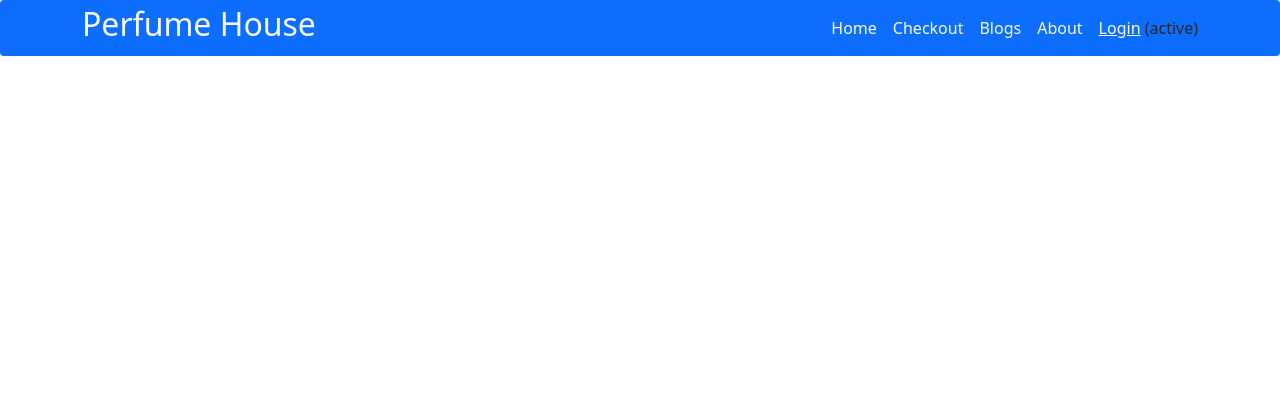
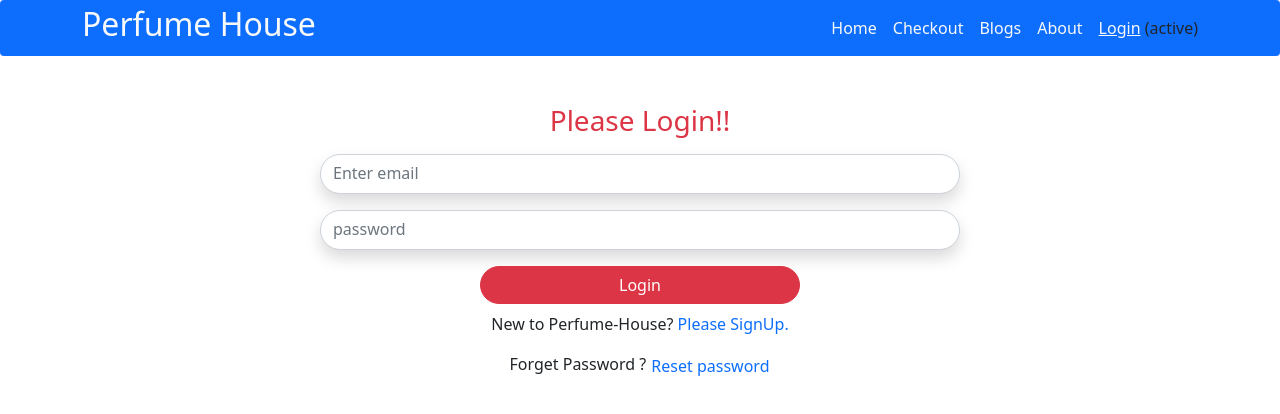
Before and after one commit to MilonMridha/wear-house, a React (Create React App) app: page /login in a window 1280 px wide. Shown: the top 414 px of the page. Built offline with nearby package versions, Linux system fonts and the light colour scheme; no server answers.

Commit message:
added signup

```diff
--- a/package.json
+++ b/package.json
@@ -14,6 +14,7 @@
     "react-firebase-hooks": "^5.0.3",
     "react-router-dom": "^6.3.0",
     "react-scripts": "5.0.1",
+    "react-toastify": "^8.2.0",
     "web-vitals": "^2.1.4"
   },
   "scripts": {
--- a/src/App.js
+++ b/src/App.js
@@ -3,8 +3,10 @@ import { Route, Routes } from 'react-router-dom';
 import './App.css';
 import Home from './Components/Home/Home';
 import Inventory from './Components/Inventory/Inventory';
+import Login from './Components/Login/Login';
 import ManageInventory from './Components/ManageInventory/ManageInventory';
 import Header from './Components/Shared/Header/Header';
+import SignUp from './Components/SignUp/SignUp';
 import InventoryId from './InventoryId/InventoryId';
 
 function App() {
@@ -15,6 +17,8 @@ function App() {
           <Route path='/' element={<Home></Home>}></Route>
           <Route path='/inventory/:id' element={<InventoryId></InventoryId>}></Route>
           <Route path='/manage' element={<ManageInventory></ManageInventory>}></Route>
+          <Route path='/login' element={<Login></Login>}></Route>
+          <Route path='/signup' element={<SignUp></SignUp>}></Route>
 
 
       </Routes>
--- /dev/null
+++ b/src/Components/Login/Login.js
@@ -0,0 +1,81 @@
+import React, { useRef } from 'react';
+import { Button, Form } from 'react-bootstrap';
+import { useSendPasswordResetEmail, useSignInWithEmailAndPassword } from 'react-firebase-hooks/auth';
+import { Link, useLocation, useNavigate } from 'react-router-dom';
+import { toast } from 'react-toastify';
+import auth from '../../firebase.init';
+
+const Login = () => {
+
+    const navigate = useNavigate();
+    const emailRef = useRef('');
+    const passwordRef = useRef('');
+
+    const [
+        signInWithEmailAndPassword,
+        user,
+        loading,
+        hookError,
+    ] = useSignInWithEmailAndPassword(auth);
+
+
+
+    const location = useLocation();
+    const from = location?.state?.from?.pathname || '/';
+    if (user) {
+        navigate(from, { replace: true });
+    }
+
+    const handleSubmit = (event) => {
+        event.preventDefault();
+        const email = emailRef.current.value;
+        const password = passwordRef.current.value;
+
+        signInWithEmailAndPassword(email, password);
+
+    }
+    const [sendPasswordResetEmail, sending] = useSendPasswordResetEmail(auth);
+
+    const resetPassword = async () => {
+        const email = emailRef.current.value;
+        if (email) {
+            await sendPasswordResetEmail(email);
+            toast('Sent email');
+        }
+        else {
+            toast('Enter your true email address');
+        }
+
+    }
+    // if (loading || sending) {
+    //     return <Loading></Loading>
+    // }
+    return (
+        <div className='mt-5'>
+            <h3 className='text-center text-danger mb-3'>Please Login!!</h3>
+            <Form onSubmit={handleSubmit}>
+                <Form.Group className="mb-3" controlId="formBasicEmail">
+
+                    <Form.Control ref={emailRef} className='rounded-pill w-50 mx-auto shadow pb-2' type="email" placeholder="Enter email" required />
+                </Form.Group>
+
+                <Form.Group className="mb-3" controlId="formBasicEmail">
+
+                    <Form.Control ref={passwordRef} className='rounded-pill w-50 mx-auto shadow pb-2' type="password" placeholder="password" required />
+                </Form.Group>
+
+
+
+                <p className='text-danger'>{hookError?.message} </p>
+                <Button className='w-25 d-block rounded-pill mx-auto' variant="danger" type="submit">
+                    Login
+                </Button>
+            </Form>
+            <p className='text-center mt-2'>New to Perfume-House? <Link to='/signup' className='text-decoration-none'>Please SignUp.</Link></p>
+
+            <p className='text-center'>Forget Password ? <button className='text-primary text-decoration-none p-0 btn btn-link' onClick={resetPassword}> Reset password</button></p>
+        </div>
+    );
+};
+
+export default Login;
--- a/src/Components/ManageInventory/ManageInventory.js
+++ b/src/Components/ManageInventory/ManageInventory.js
@@ -20,7 +20,7 @@ const ManageInventory = () => {
                 .then(res => res.json())
                 .then(data => {
                     console.log(data)
-                    const remaining = perfumes.filter(item => item._id !== id);
+                    const remaining = perfumes?.filter(item => item._id !== id);
                     setPerfumes(remaining);
                 });
         }
@@ -32,16 +32,16 @@ const ManageInventory = () => {
 
             <div className=' container mx-auto row row-cols-1 row-cols-md-3 g-4 mb-3 pb-3'>
                 {
-                    perfumes.map(perfume => <div key={perfume._id}>
+                    perfumes?.map(perfume => <div key={perfume._id}>
 
 
                         <Card className='container ms-2 shadow card bg-light p-3 rounded-pill mb-2' style={{ width: '18rem' }}>
 
                             <Card.Body className=' ms-0'>
-                                <Card.Title>Name: {perfume.name}</Card.Title>
-                                <Card.Title>Price :${perfume.price}</Card.Title>
+                                <Card.Title>Name: {perfume?.name}</Card.Title>
+                                <Card.Title>Price :${perfume?.price}</Card.Title>
                                 <Card.Title>Qty: {perfume.quantity}</Card.Title>
-                                <h6>Supplier : {perfume.supplier}</h6>
+                                <h6>Supplier : {perfume?.supplier}</h6>
                                 <h6>ID : {perfume._id}</h6>
                                 <p>Url: {perfume.img}</p>
 
--- /dev/null
+++ b/src/Components/SignUp/SignUp.js
@@ -0,0 +1,52 @@
+import React, { useRef, useState } from 'react';
+import { Button, Form } from 'react-bootstrap';
+
+const SignUp = () => {
+    const nameRef = useRef('');
+    const emailRef = useRef('');
+    const passwordRef = useRef('');
+    const confirmPasswordRef = useRef('');
+    const [error, seterror] = useState('')
+
+    const handleFormSubmit = event =>{
+        event.preventDefault()
+        const name = nameRef.current.value;
+        const email = emailRef.current.value;
+        const password = passwordRef.current.value;
+        const confirmPassword = confirmPasswordRef.current.value;
+
+    }
+    return (
+        <div>
+           <h3 className='text-center text-danger mb-3'>Please SignUp!!</h3>
+                <Form className='shadow rounded p-4' onSubmit={handleFormSubmit}>
+                    <Form.Group className="mb-3" controlId="formBasicEmail">
+
+                        <Form.Control ref={nameRef} className='rounded-pill' type="text" placeholder="Name" required />
+                    </Form.Group>
+                    <Form.Group className="mb-3" controlId="formBasicEmail">
+
+                        <Form.Control ref={emailRef} className='rounded-pill' type="email" placeholder="Enter email" required />
+                    </Form.Group>
+
+                    <Form.Group className="mb-3" controlId="formBasicPassword">
+
+                        <Form.Control ref={passwordRef} className='rounded-pill' type="password" placeholder="Password" required />
+                    </Form.Group>
+
+                    <Form.Group className="mb-3" controlId="formBasicPassword">
+
+                        <Form.Control ref={confirmPasswordRef} className='rounded-pill' type="password" placeholder="Confirm Password" required />
+                    </Form.Group>
+                    <p className='text-danger'>{error}</p>
+                    <p className='text-danger'>{hookError?.message}</p>
+
+                    <Button className='w-50 d-block rounded-pill mx-auto' variant="danger" type="submit">
+                        SignUp
+                    </Button>
+                </Form>
+        </div>
+    );
+};
+
+export default SignUp;
```
Also changed, not shown: public/perfume.json (+34 -31 lines), 1 other file (tests, documents, lock files or other folders).
